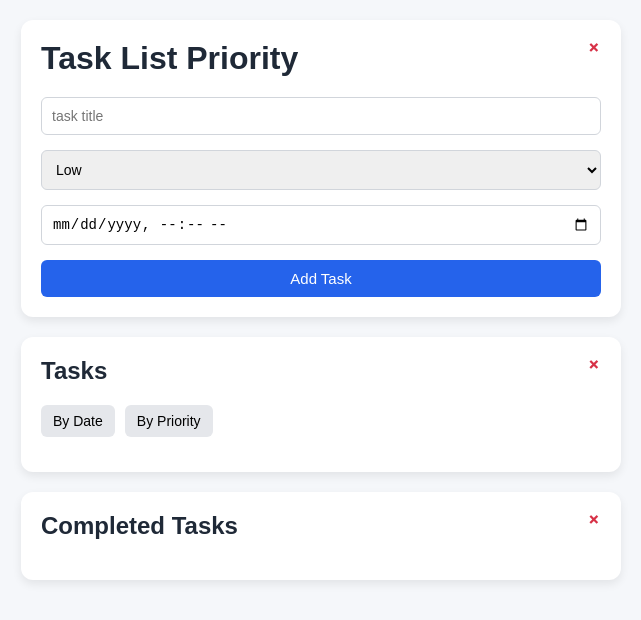
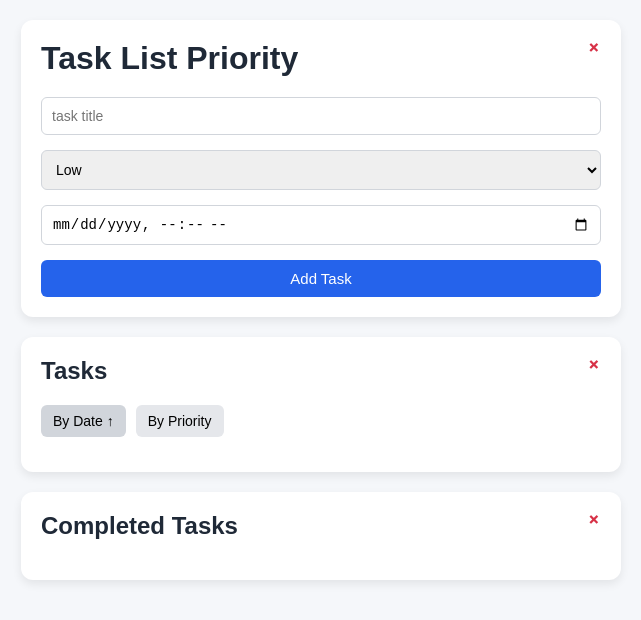
Before and after one commit to sobdima/react-task-list, a React (Vite) app: page / in a window 1280 px wide. Shown: the top 620 px of the page, without its empty margins (319-960 px from the left). Built offline with nearby package versions, Linux system fonts and the light colour scheme.

Commit message:
feat: implement sorting func

```diff
--- a/src/App.tsx
+++ b/src/App.tsx
@@ -24,10 +24,11 @@ function App() {
     tasks: true,
     completedTasks: true,
   });
+  const [tasksArray, setTasksArray] = useState<Task[]>([]);
+  const [sortType, setSortType] = useState('date'); // priority
+  const [sortOrder, setSortOrder] = useState('asc'); //desc
 
-  const [tasksArray, setTasksArray] = useState<Task[]>([]);
-
-  const activeTasks = tasksArray.filter((item) => !item.completed);
+  const activeTasks = sortTasks(tasksArray.filter((item) => !item.completed));
   const completedTasks = tasksArray.filter((item) => item.completed);
 
   function toggleSection(section: SectionName) {
@@ -53,6 +54,34 @@ function App() {
         item.id === id ? { ...item, completed: true } : item
       )
     );
+  }
+
+  function toggleSortOrder(type: string): void {
+    if (sortType === type) {
+      setSortOrder(sortOrder === 'asc' ? 'desc' : 'asc');
+    } else {
+      setSortType(type);
+      setSortOrder('asc');
+    }
+  }
+
+  function sortTasks(tasksArray: Task[]) {
+    const priorityOrder: Record<string, number> = {
+      High: 1,
+      Medium: 2,
+      Low: 3,
+    };
+    return tasksArray.slice().sort((a, b) => {
+      if (sortType === 'priority') {
+        return sortOrder === 'asc'
+          ? priorityOrder[a.priority] - priorityOrder[b.priority]
+          : priorityOrder[b.priority] - priorityOrder[a.priority];
+      } else {
+        return sortOrder === 'asc'
+          ? new Date(a.deadline).getTime() - new Date(b.deadline).getTime()
+          : new Date(b.deadline).getTime() - new Date(a.deadline).getTime();
+      }
+    });
   }
 
   console.log('весь список задач ', tasksArray);
@@ -82,8 +111,22 @@ function App() {
             +
           </button>
           <div className="sort-controls">
-            <button className="sort-button">By Date</button>
-            <button className="sort-button">By Priority</button>
+            <button
+              className={`sort-button ${sortType === 'date' ? 'active' : ''}`}
+              onClick={() => toggleSortOrder('date')}
+            >
+              By Date{' '}
+              {sortType === 'date' &&
+                (sortOrder === 'asc' ? '\u2191' : '\u2193')}
+            </button>
+            <button
+              className={`sort-button ${sortType === 'priority' ? 'active' : ''}`}
+              onClick={() => toggleSortOrder('priority')}
+            >
+              By Priority{' '}
+              {sortType === 'priority' &&
+                (sortOrder === 'asc' ? '\u2193' : '\u2191')}
+            </button>
           </div>
           {openSection.tasks && (
             <TaskList
@@ -216,16 +259,14 @@ function CompletedTaskList({
   );
 }
 
-//можно типом прописать наверное, как выше прописано у TaskList и CompletedTaskList
-function TaskItem({
-  task,
-  deleteTask,
-  completeTask,
-}: {
+//можно здесь прописать ТИП, наверное, как выше прописано у TaskList и CompletedTaskList
+type TaskItemProps = {
   task: Task;
   deleteTask: (id: number) => void;
   completeTask: (id: number) => void;
-}) {
+};
+
+function TaskItem({ task, deleteTask, completeTask }: TaskItemProps) {
   const { title, priority, deadline, id, completed } = task;
 
   return (
--- a/src/index.css
+++ b/src/index.css
@@ -104,6 +104,10 @@ h2 {
   background: #d1d5db;
 }
 
+.sort-button.active {
+  background: #d1d5db;
+}
+
 /* Task List */
 .task-list,
 .completed-task-list {
```
